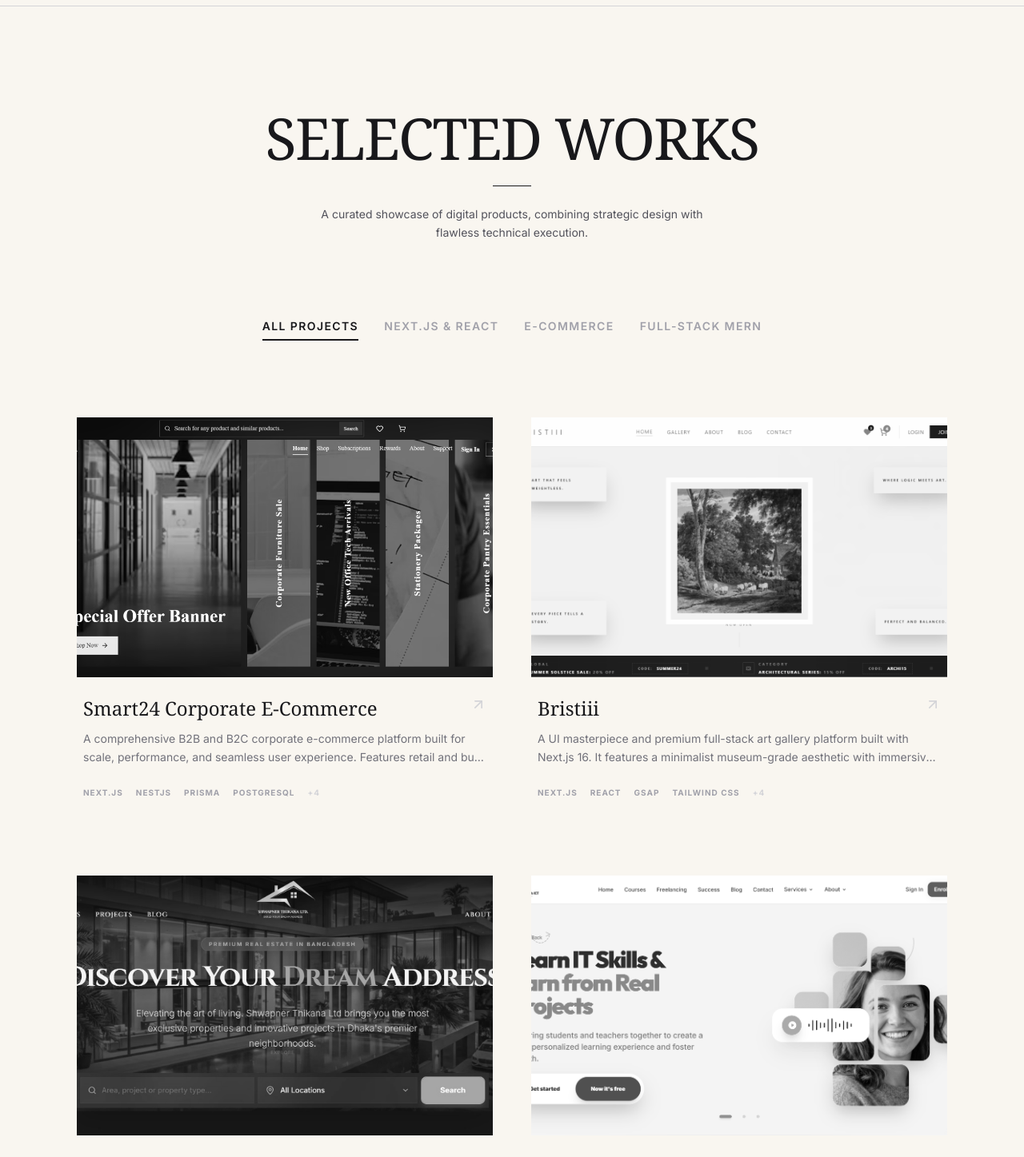
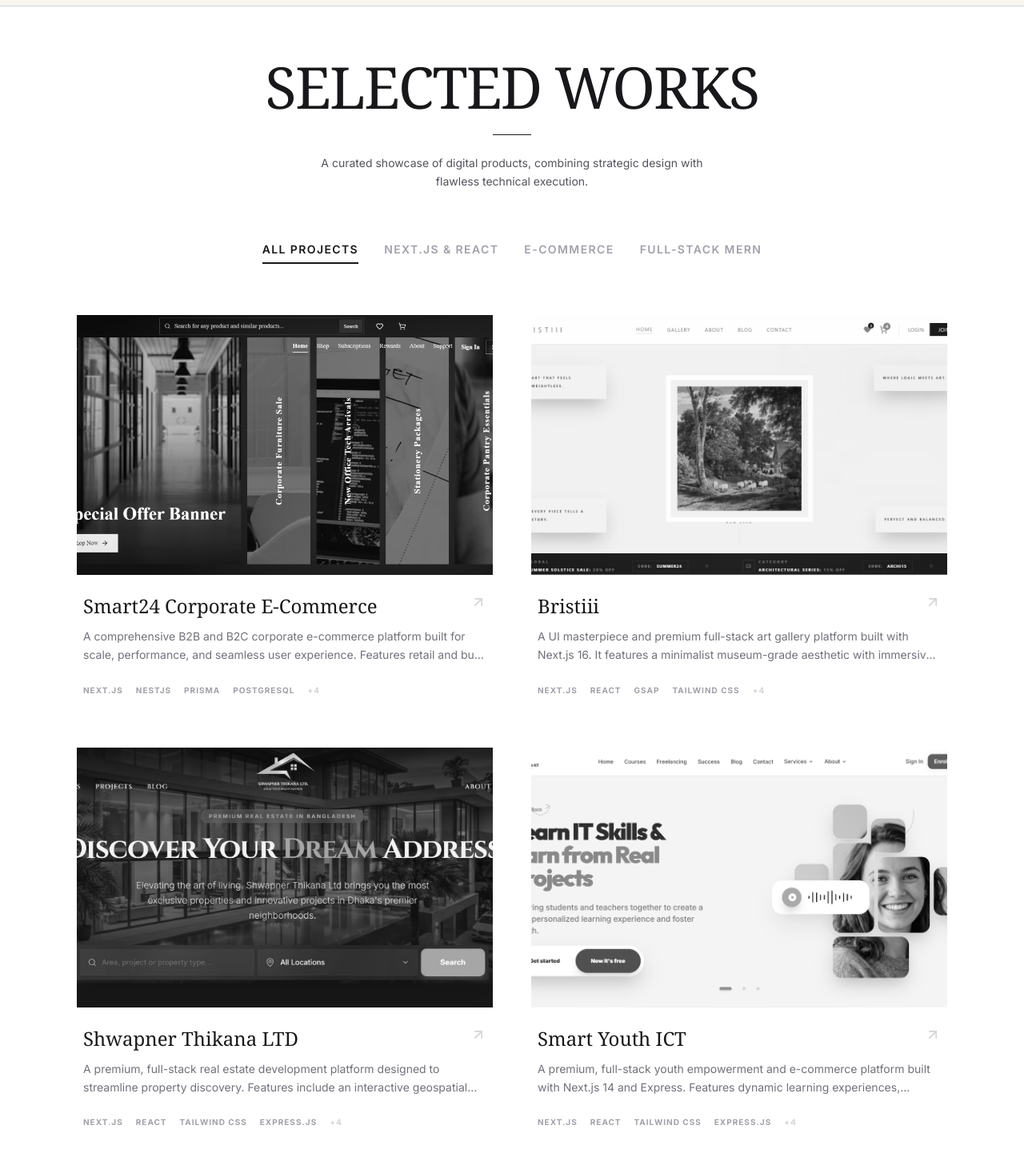
Before and after one commit to Tafsirchy/My-Portfolio, a React (Vite) app: page / in a window 1280 px wide. Shown: the part 3380-4827 px from the top of the page at 80% size. Built offline with nearby package versions, Linux system fonts and the light colour scheme.

Commit message:
style(projects): use white background

```diff
--- a/src/components/Projects.jsx
+++ b/src/components/Projects.jsx
@@ -68,7 +68,7 @@ const Projects = () => {
   const visibleProjects = showAll ? filteredProjects : filteredProjects.slice(0, 4);
 
   return (
-    <section id="projects" className="py-24 md:py-32 border-t border-zinc-300 bg-[#F9F6F0] overflow-hidden">
+    <section id="projects" className="py-12 md:py-16 border-t border-zinc-300 bg-[#FFFFFF] overflow-hidden">
       <div className="max-w-6xl mx-auto px-4 sm:px-6 lg:px-8">
 
         {/* Section Header */}
@@ -77,7 +77,7 @@ const Projects = () => {
           whileInView="visible"
           viewport={{ once: true, margin: "-100px" }}
           variants={itemVariants}
-          className="flex flex-col items-center text-center mb-16 md:mb-24"
+          className="flex flex-col items-center text-center mb-12 md:mb-16"
         >
           <h2 className="text-5xl md:text-7xl font-serif tracking-tight text-zinc-900 uppercase leading-none mb-6">
             Selected Works
@@ -94,7 +94,7 @@ const Projects = () => {
           whileInView={{ opacity: 1, y: 0 }}
           viewport={{ once: true }}
           transition={{ duration: 1, ease: elegantEase }}
-          className="flex flex-wrap justify-center gap-8 mb-16 md:mb-24"
+          className="flex flex-wrap justify-center gap-8 mb-10 md:mb-16"
         >
           {categories.map((cat) => (
             <button
@@ -122,7 +122,7 @@ const Projects = () => {
           initial="hidden"
           animate="visible"
           variants={containerVariants}
-          className="grid md:grid-cols-2 gap-x-12 gap-y-20 lg:gap-y-24"
+          className="grid md:grid-cols-2 gap-x-12 gap-y-12 lg:gap-y-16"
         >
           {visibleProjects.map((project) => (
             <motion.div
@@ -147,7 +147,7 @@ const Projects = () => {
 
                 {/* Centered Hover Prompt */}
                 <div className="absolute inset-0 flex items-center justify-center opacity-0 group-hover:opacity-100 transition-all duration-700 transform translate-y-4 group-hover:translate-y-0 pointer-events-none">
-                  <span className="px-6 py-3 bg-[#F9F6F0] text-zinc-900 text-xs font-semibold uppercase tracking-widest rounded-full shadow-xl">
+                  <span className="px-6 py-3 bg-[#FFFFFF] text-zinc-900 text-xs font-semibold uppercase tracking-widest rounded-full shadow-xl">
                     View Project
                   </span>
                 </div>
@@ -193,7 +193,7 @@ const Projects = () => {
             initial={{ opacity: 0, y: 20 }}
             animate={{ opacity: 1, y: 0 }}
             transition={{ duration: 0.8, ease: elegantEase }}
-            className="flex justify-center mt-20"
+            className="flex justify-center mt-12"
           >
             <button
               onClick={() => setShowAll(true)}
@@ -212,7 +212,7 @@ const Projects = () => {
             initial={{ opacity: 0, y: 20 }}
             animate={{ opacity: 1, y: 0 }}
             transition={{ duration: 0.8, delay: 0.6, ease: elegantEase }}
-            className="flex justify-center mt-20"
+            className="flex justify-center mt-12"
           >
             <button
               onClick={() => setShowAll(false)}
```
